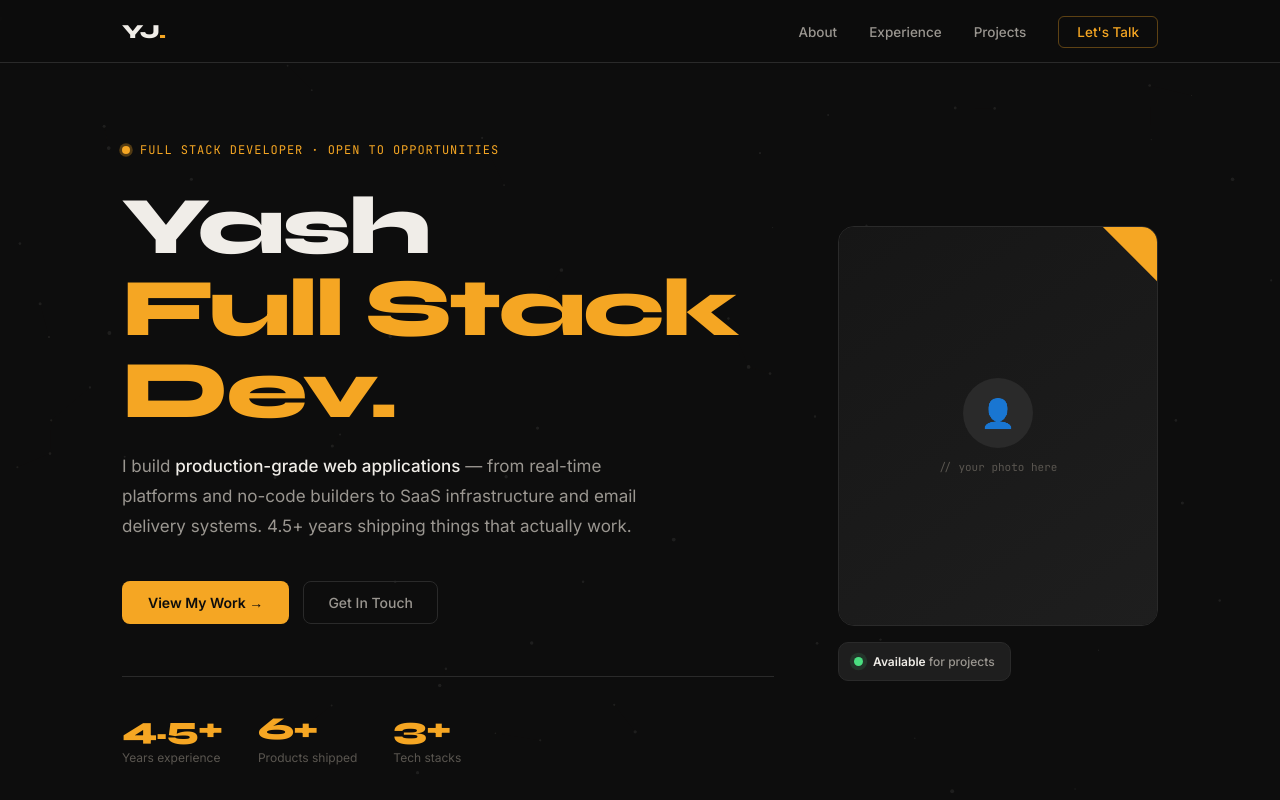
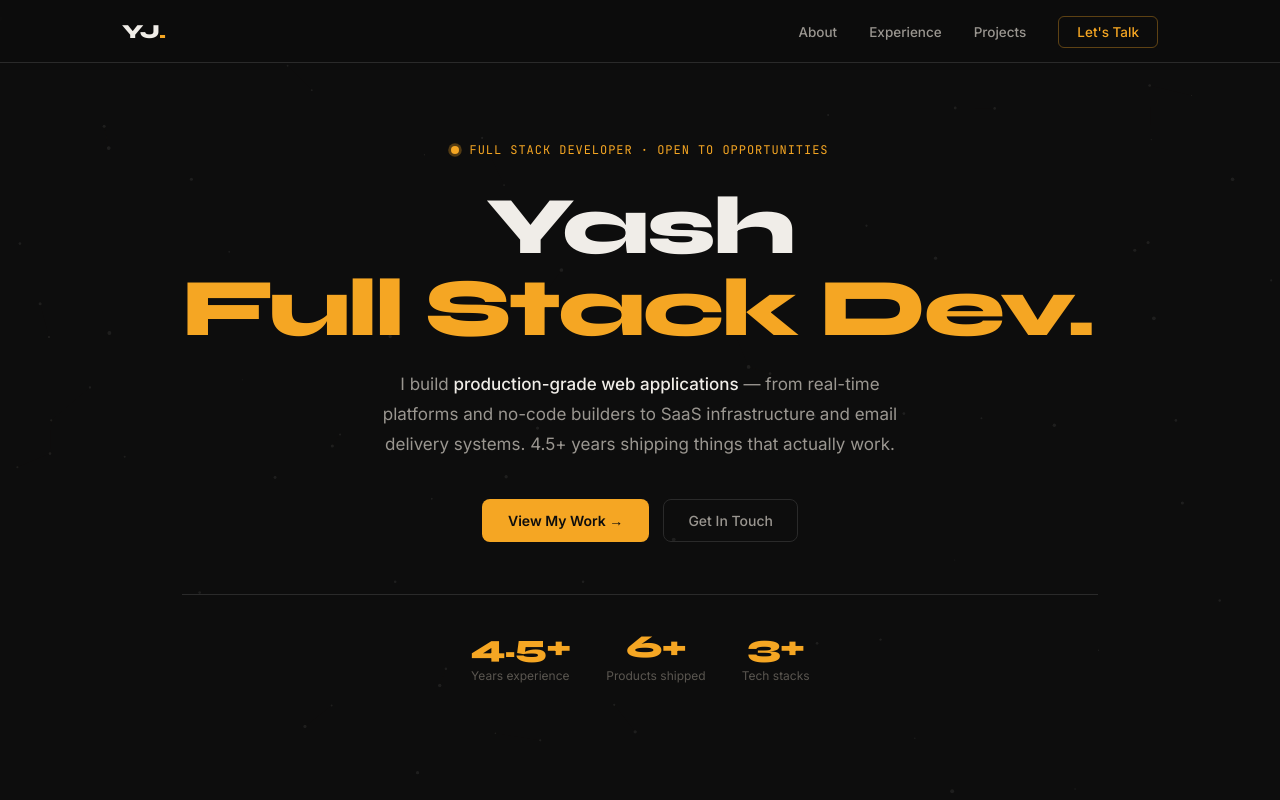
Before and after one commit to Yash2201/protfolio-site, a React (Vite) app: page / in a window 1280 px wide. Shown: the top 800 px of the page. Built offline with nearby package versions, Linux system fonts and the light colour scheme.

Commit message:
FIXED: removed the image section

```diff
--- a/src/components/Hero.tsx
+++ b/src/components/Hero.tsx
@@ -14,8 +14,7 @@ export default function Hero({ countersStarted }: HeroProps) {
 
   return (
     <section id="hero">
-      <div className="hero-inner">
-        <div>
+      <div className="container hero-center">
         <div className="eyebrow">
           <div className="eyebrow-dot" />
           <span className="eyebrow-txt">Full Stack Developer · Open to opportunities</span>
@@ -37,20 +36,6 @@ export default function Hero({ countersStarted }: HeroProps) {
           <div><div className="stat-val">{c3}+</div><div className="stat-lbl">Tech stacks</div></div>
         </div>
       </div>
-        <div>
-          <div className="photo-frame">
-            {/* Replace with: <img src="your-photo.jpg" alt="Yash Joshi" style={{width:"100%",height:"100%",objectFit:"cover",objectPosition:"top"}} /> */}
-            <div className="photo-placeholder">
-              <div className="photo-placeholder-ico">👤</div>
-              <div className="photo-placeholder-txt">// your photo here</div>
-            </div>
-          </div>
-          <div className="hero-badge">
-            <div className="badge-dot" />
-            <div className="badge-txt"><strong>Available</strong> for projects</div>
-          </div>
-        </div>
-      </div>
     </section>
   );
 }
--- a/src/styles.ts
+++ b/src/styles.ts
@@ -34,6 +34,16 @@ section{padding:96px 0;position:relative}
 .sec-divider{width:36px;height:3px;background:var(--amber);border-radius:2px;margin:18px 0 48px}
 #hero{min-height:100vh;display:flex;align-items:center;padding-top:62px}
 .hero-inner{max-width:1100px;margin:0 auto;padding:80px 32px;display:grid;grid-template-columns:1fr 320px;gap:64px;align-items:center;width:100%}
+.hero-inner.hero-center{grid-template-columns:1fr;max-width:760px;text-align:center}
+.hero-inner.hero-center .eyebrow{justify-content:center}
+.hero-inner.hero-center .hero-desc{margin-left:auto;margin-right:auto}
+.hero-inner.hero-center .hero-actions{justify-content:center}
+.hero-inner.hero-center .hero-stats{justify-content:center}
+.container.hero-center{padding-top:80px;padding-bottom:80px;text-align:center}
+.container.hero-center .eyebrow{justify-content:center}
+.container.hero-center .hero-desc{margin-left:auto;margin-right:auto}
+.container.hero-center .hero-actions{justify-content:center}
+.container.hero-center .hero-stats{justify-content:center}
 .eyebrow{display:flex;align-items:center;gap:10px;margin-bottom:28px}
 .eyebrow-dot{width:8px;height:8px;border-radius:50%;background:var(--amber);animation:glow 2s ease-in-out infinite}
 @keyframes glow{0%,100%{box-shadow:0 0 0 0 rgba(245,166,35,.5)}50%{box-shadow:0 0 0 7px rgba(245,166,35,0)}}
```
Lines whose indentation alone changed are shown as unchanged.
